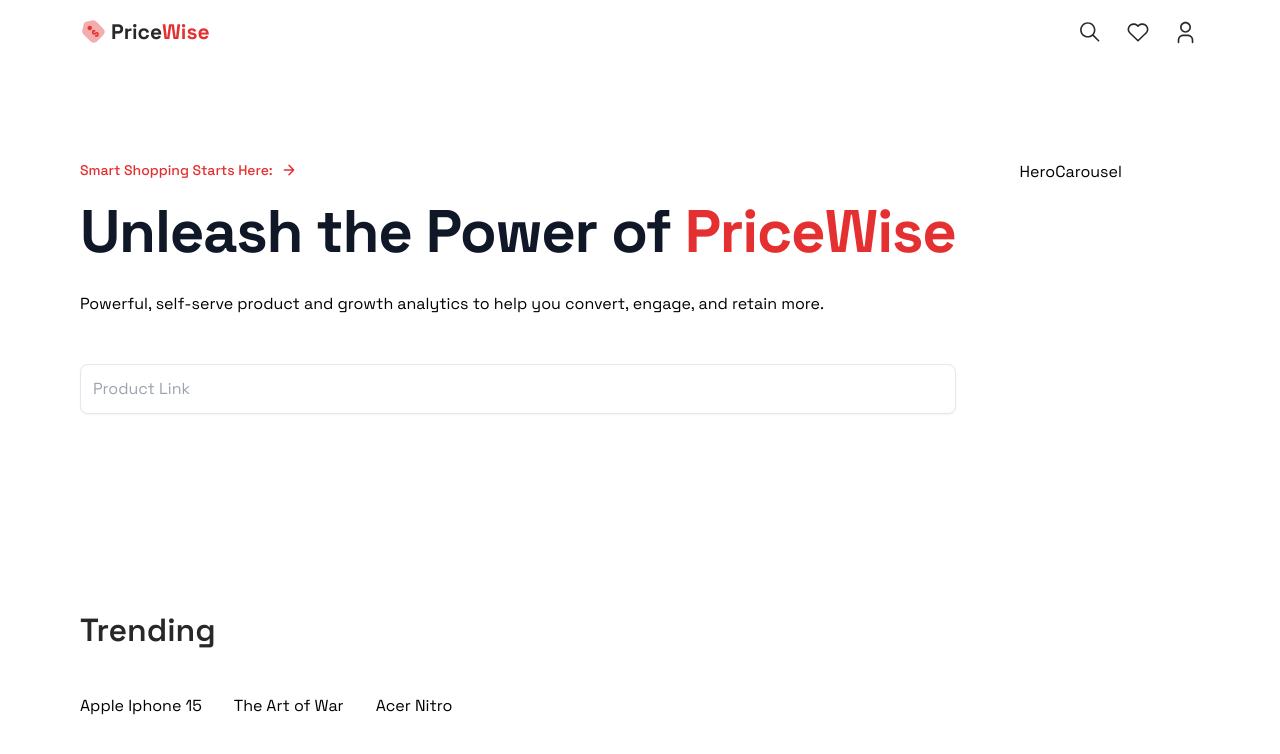
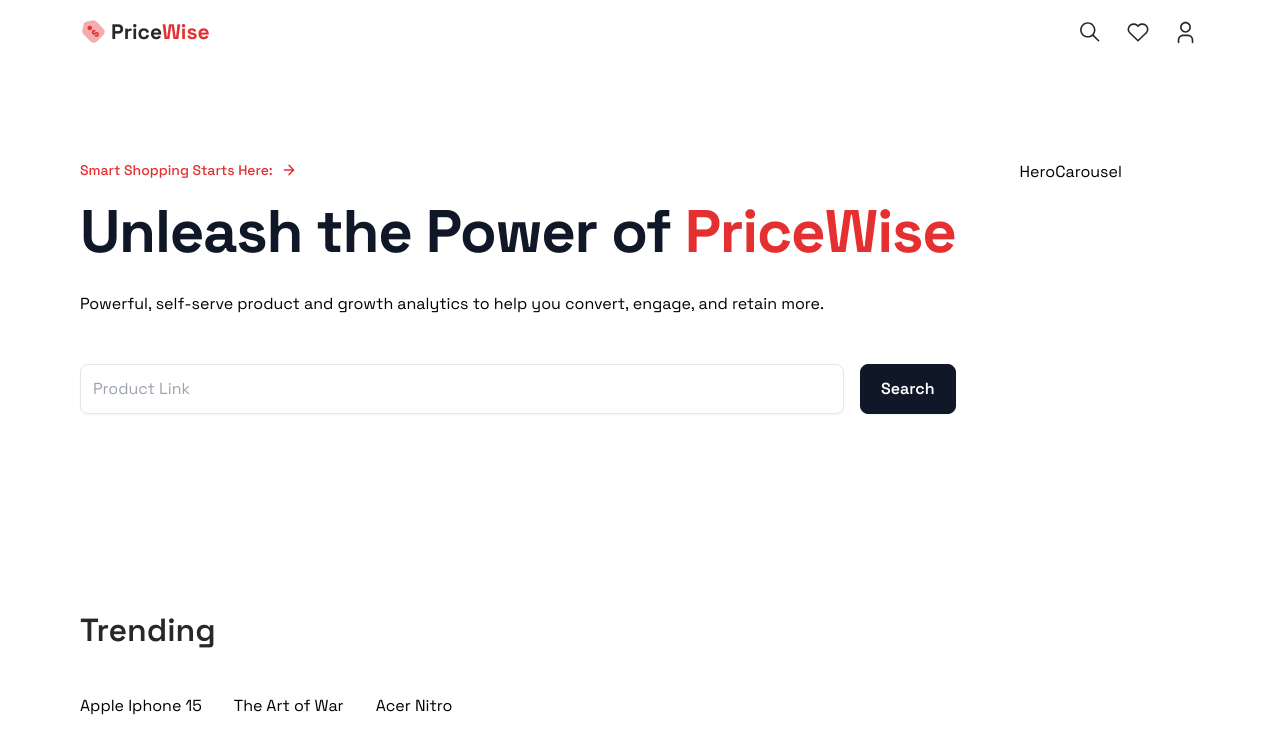
Before and after one commit to MuhdHanish/pricewise, a Next.js app: page / in a window 1280 px wide. Shown: the top 754 px of the page. Built offline with nearby package versions, Linux system fonts and the light colour scheme.

Commit message:
feat: added a simple submit button

```diff
--- a/components/searchbar.tsx
+++ b/components/searchbar.tsx
@@ -12,6 +12,12 @@
                 placeholder="Product Link"
                 type="text"
             />
+            <button
+                type="submit"
+                className="searchbar-btn"
+            >
+                Search
+            </button>
         </form>
     );
 };
```
